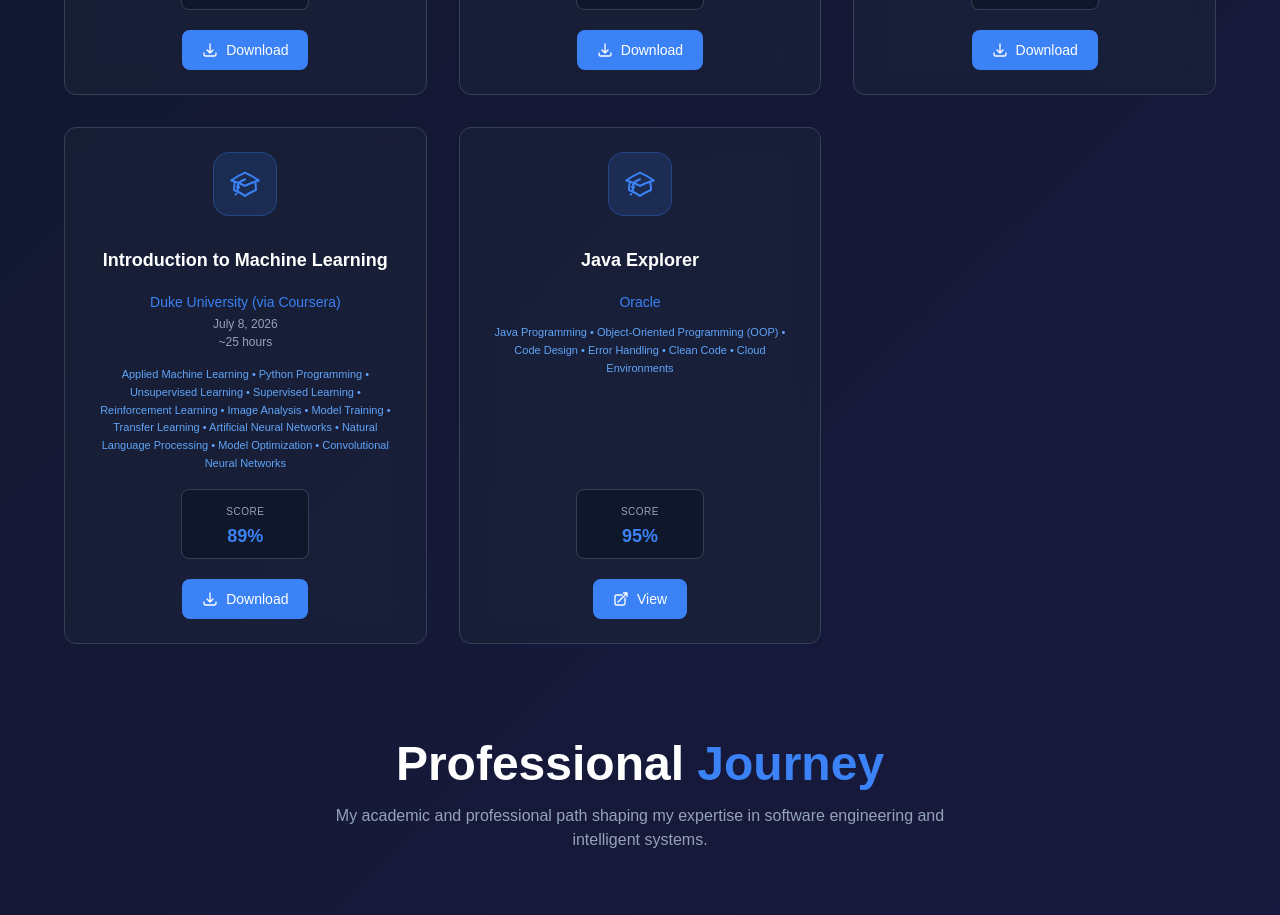
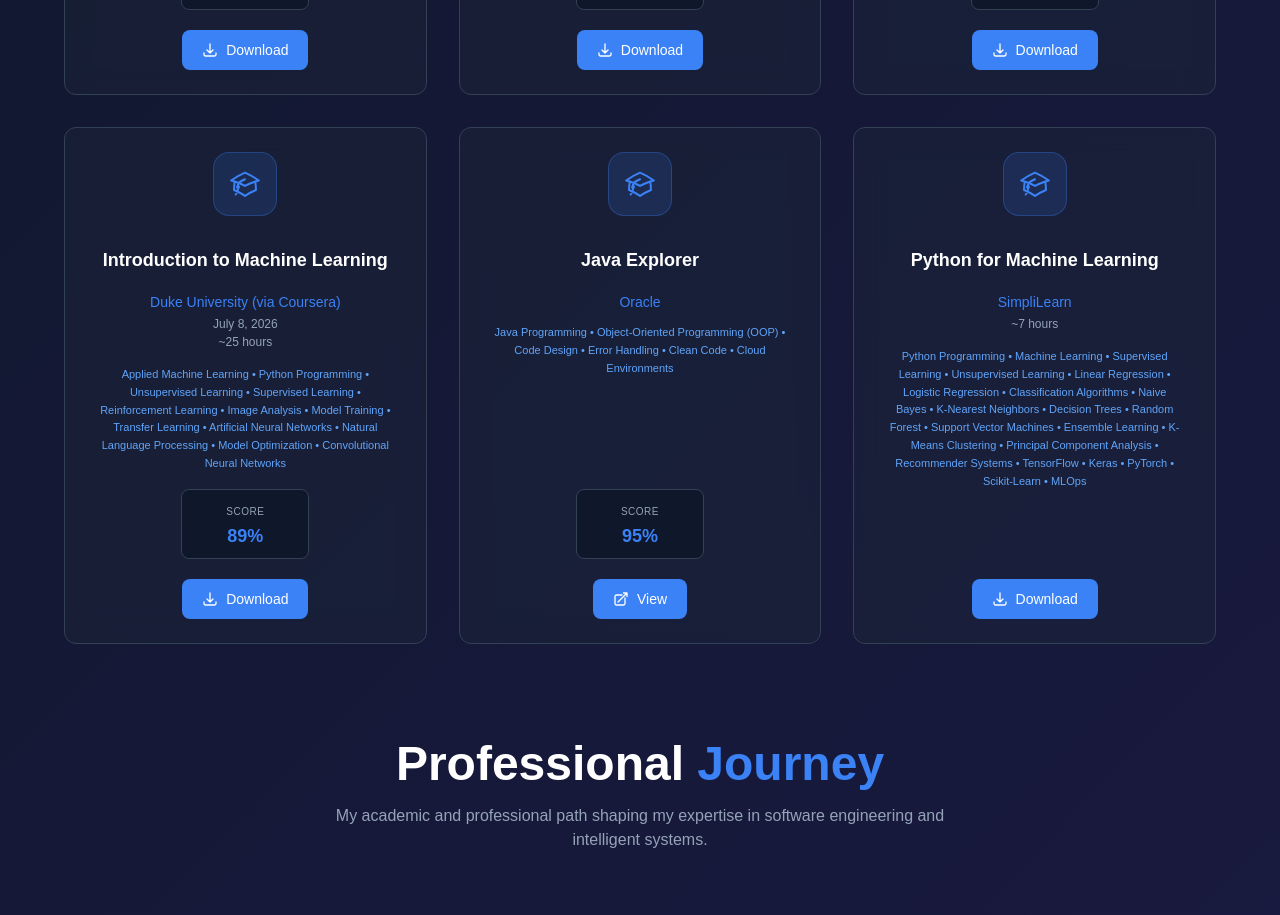
Before and after one commit to Elghbali01/portfolio, a Next.js app: page / in a window 1280 px wide. Shown: the part 6540-7455 px from the top of the page. Built offline with nearby package versions, Linux system fonts and the light colour scheme.

Commit message:
add certification

```diff
--- a/data/certifications.ts
+++ b/data/certifications.ts
@@ -179,4 +179,34 @@ export const certifications: Certification[] = [
       "https://www.linkedin.com/posts/issam-elghbali-2937b6258_oracle-java-foundations-activity-7415090851426562048-TlQ-",
     actionLabel: "View",
   },
+  {
+    name: "Python for Machine Learning",
+    issuer: "SimpliLearn",
+    duration: "~7 hours",
+    skills: [
+      "Python Programming",
+      "Machine Learning",
+      "Supervised Learning",
+      "Unsupervised Learning",
+      "Linear Regression",
+      "Logistic Regression",
+      "Classification Algorithms",
+      "Naive Bayes",
+      "K-Nearest Neighbors",
+      "Decision Trees",
+      "Random Forest",
+      "Support Vector Machines",
+      "Ensemble Learning",
+      "K-Means Clustering",
+      "Principal Component Analysis",
+      "Recommender Systems",
+      "TensorFlow",
+      "Keras",
+      "PyTorch",
+      "Scikit-Learn",
+      "MLOps",
+    ],
+    pdfPath: "/certificates/SimpliLearn_python_for_ML.pdf",
+    actionLabel: "Download",
+  },
 ];
```
Also changed, not shown: 1 other file (tests, documents, lock files or other folders).
